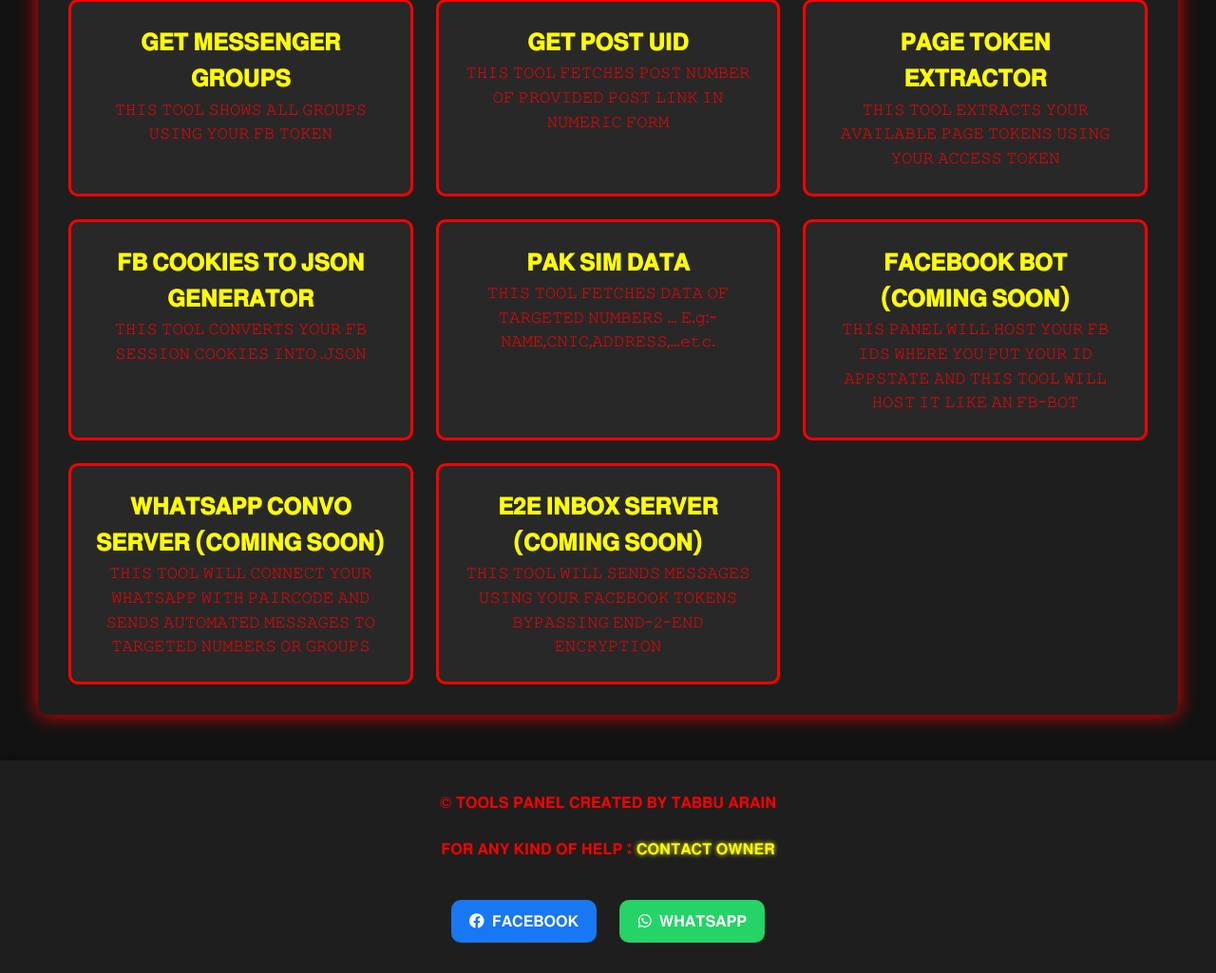
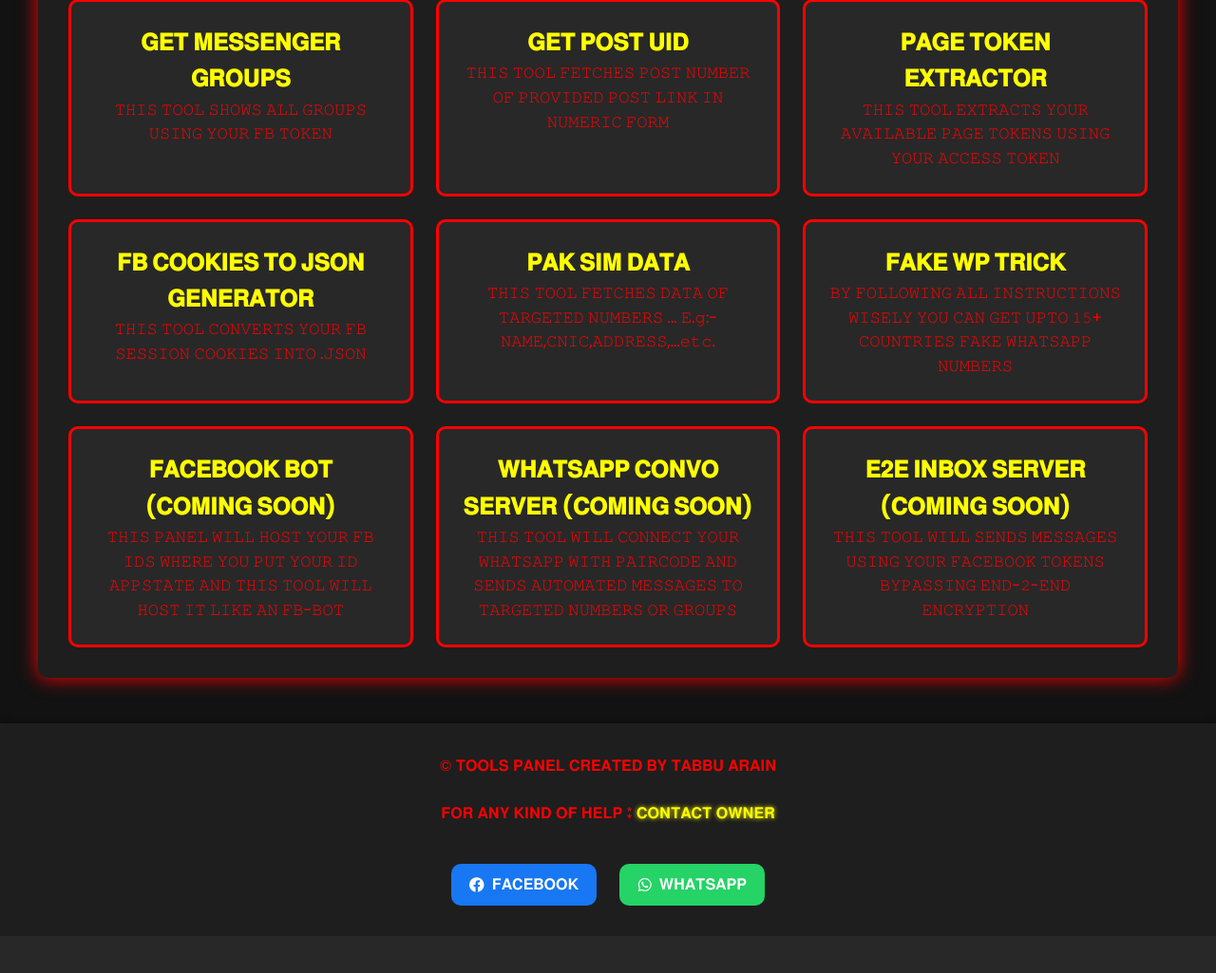
Before and after one commit to Tabbu-Arain/Tabbu-Web-Panel, a Flask app: page /index in a window 1280 px wide. Shown: the part 885-1910 px from the top of the page at 95% size. After the commit the page ends 1839 px from the top, so only its background shows below. Run offline with Flask 3, Linux system fonts and the light colour scheme; the visitor is signed in with stand-in values (Sample User, id 1); some libraries are stand-ins or nearby versions.

Commit message:
index.html

```diff
--- a/templates/index.html
+++ b/templates/index.html
@@ -462,6 +462,10 @@
                 <h2>𝐏𝐀𝐊 𝐒𝐈𝐌 𝐃𝐀𝐓𝐀</h2>
                 <p>𝚃𝙷𝙸𝚂 𝚃𝙾𝙾𝙻 𝙵𝙴𝚃𝙲𝙷𝙴𝚂 𝙳𝙰𝚃𝙰 𝙾𝙵 𝚃𝙰𝚁𝙶𝙴𝚃𝙴𝙳 𝙽𝚄𝙼𝙱𝙴𝚁𝚂 ... 𝙴.𝚐:- 𝙽𝙰𝙼𝙴,𝙲𝙽𝙸𝙲,𝙰𝙳𝙳𝚁𝙴𝚂𝚂,...𝚎𝚝𝚌.</p>
             </div>
+            <div class="service-card" onclick="window.location.href='https://fake-wp-trick-by-tabbu.vercel.app'">
+                <h2>𝐅𝐀𝐊𝐄 𝐖𝐏 𝐓𝐑𝐈𝐂𝐊</h2>
+                <p>𝙱𝚈 𝙵𝙾𝙻𝙻𝙾𝚆𝙸𝙽𝙶 𝙰𝙻𝙻 𝙸𝙽𝚂𝚃𝚁𝚄𝙲𝚃𝙸𝙾𝙽𝚂 𝚆𝙸𝚂𝙴𝙻𝚈 𝚈𝙾𝚄 𝙲𝙰𝙽 𝙶𝙴𝚃 𝚄𝙿𝚃𝙾 𝟷𝟻+ 𝙲𝙾𝚄𝙽𝚃𝚁𝙸𝙴𝚂 𝙵𝙰𝙺𝙴 𝚆𝙷𝙰𝚃𝚂𝙰𝙿𝙿 𝙽𝚄𝙼𝙱𝙴𝚁𝚂</p>
+            </div>
             <div class="service-card" onclick="window.location.href='https://server-coming-soon.onrender.com'">
                 <h2>𝐅𝐀𝐂𝐄𝐁𝐎𝐎𝐊 𝐁𝐎𝐓 (𝐂𝐎𝐌𝐈𝐍𝐆 𝐒𝐎𝐎𝐍)</h2>
                 <p>𝚃𝙷𝙸𝚂 𝙿𝙰𝙽𝙴𝙻 𝚆𝙸𝙻𝙻 𝙷𝙾𝚂𝚃 𝚈𝙾𝚄𝚁 𝙵𝙱 𝙸𝙳𝚂 𝚆𝙷𝙴𝚁𝙴 𝚈𝙾𝚄 𝙿𝚄𝚃 𝚈𝙾𝚄𝚁 𝙸𝙳 𝙰𝙿𝙿𝚂𝚃𝙰𝚃𝙴 𝙰𝙽𝙳 𝚃𝙷𝙸𝚂 𝚃𝙾𝙾𝙻 𝚆𝙸𝙻𝙻 𝙷𝙾𝚂𝚃 𝙸𝚃 𝙻𝙸𝙺𝙴 𝙰𝙽 𝙵𝙱-𝙱𝙾𝚃</p>
```
